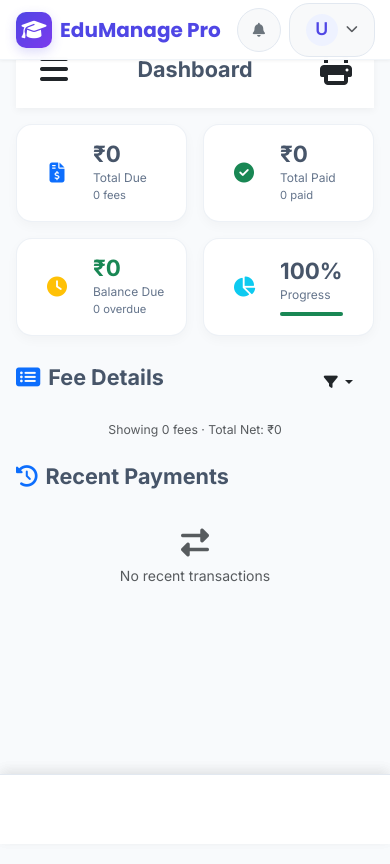
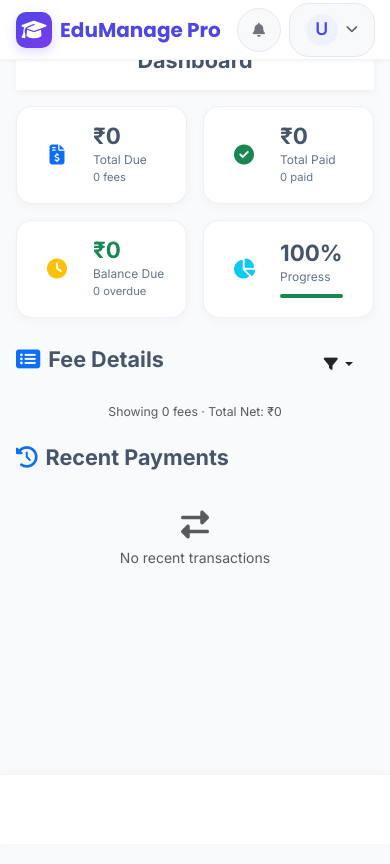
Before and after one commit to Anmol2121/call_me_daddy, a Python web app: template templates/student_dashboard.html in a window 390 px wide. Run offline with Jinja, Linux system fonts and the light colour scheme; the template is opened without the code that fills it, so the values that code supplies are empty.

Commit message:
Update student_dashboard.html

```diff
--- a/templates/student_dashboard.html
+++ b/templates/student_dashboard.html
@@ -8,14 +8,8 @@
 {% block content %}
 <!-- ==================== MOBILE APP BAR ==================== -->
 <div class="mobile-app-bar d-lg-none">
-    <div class="d-flex align-items-center justify-content-between p-3">
-        <button class="btn btn-link text-dark p-0" id="menuToggle">
-            <i class="fas fa-bars fa-2x"></i>
-        </button>
+    <div class="p-3 text-center">
         <h1 class="h4 mb-0 fw-bold">Dashboard</h1>
-        <button class="btn btn-link text-dark p-0" onclick="window.print()">
-            <i class="fas fa-print fa-2x"></i>
-        </button>
     </div>
 </div>
 
@@ -23,9 +17,6 @@
 <div class="d-none d-lg-block mb-4">
     <div class="d-flex justify-content-between align-items-center">
         <h2 class="fw-bold">Student Dashboard</h2>
-        <button class="btn btn-outline-dark btn-sm px-4" onclick="window.print()">
-            <i class="fas fa-print me-2"></i>Print
-        </button>
     </div>
 </div>
 
@@ -301,26 +292,6 @@
     {% endif %}
 </div>
 
-<!-- ==================== BOTTOM NAVIGATION (mobile only) ==================== -->
-<nav class="bottom-nav d-lg-none">
-    <a href="{{ url_for('student_dashboard') }}" class="bottom-nav-item active">
-        <i class="fas fa-home"></i>
-        <span>Home</span>
-    </a>
-    <a href="{{ url_for('student_fees') }}" class="bottom-nav-item">
-        <i class="fas fa-file-invoice-dollar"></i>
-        <span>Fees</span>
-    </a>
-    <a href="{{ url_for('student_attendance') }}" class="bottom-nav-item">
-        <i class="fas fa-calendar-check"></i>
-        <span>Attendance</span>
-    </a>
-    <a href="{{ url_for('student_profile') }}" class="bottom-nav-item">
-        <i class="fas fa-user"></i>
-        <span>Profile</span>
-    </a>
-</nav>
-
 <!-- ==================== STYLES ==================== -->
 <style>
 :root { --safe-bottom: env(safe-area-inset-bottom, 0px); }
@@ -392,32 +363,6 @@ body { background-color: #f8fafc; padding-bottom: 80px; }
 }
 .transaction-card:active { transform: scale(0.98); }
 
-.bottom-nav {
-    position: fixed;
-    bottom: 0;
-    left: 0;
-    right: 0;
-    background: white;
-    display: flex;
-    justify-content: space-around;
-    padding: 0.5rem 1rem calc(0.5rem + var(--safe-bottom));
-    box-shadow: 0 -4px 12px rgba(0,0,0,0.05);
-    z-index: 1000;
-    border-top: 1px solid #e2e8f0;
-}
-.bottom-nav-item {
-    flex: 1;
-    display: flex;
-    flex-direction: column;
-    align-items: center;
-    color: #94a3b8;
-    font-size: 0.7rem;
-    text-decoration: none;
-    padding: 0.25rem 0;
-}
-.bottom-nav-item i { font-size: 1.4rem; margin-bottom: 0.1rem; }
-.bottom-nav-item.active { color: #4361ee; }
-
 .mobile-app-bar {
     background: white;
     box-shadow: 0 2px 8px rgba(0,0,0,0.05);
@@ -448,7 +393,6 @@ body { background-color: #f8fafc; padding-bottom: 80px; }
 
 @media (min-width: 992px) {
     body { padding-bottom: 0; }
-    .bottom-nav { display: none; }
 }
 </style>
 
@@ -500,11 +444,6 @@ document.addEventListener('DOMContentLoaded', function() {
         });
     }
     {% endif %}
-
-    // Mobile menu toggle (simple)
-    document.getElementById('menuToggle')?.addEventListener('click', function() {
-        alert('Menu would open – you can implement a sidebar drawer here.');
-    });
 });
 
 function filterFees(status) {
```
